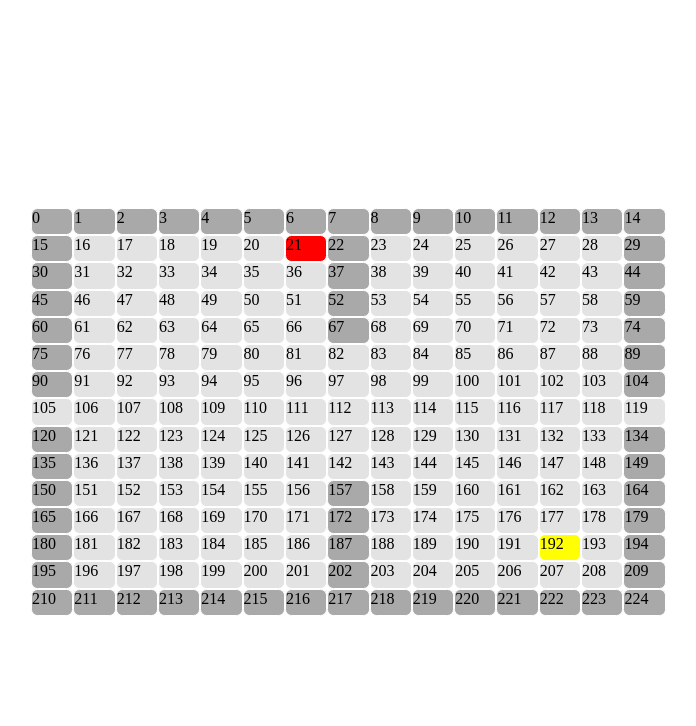
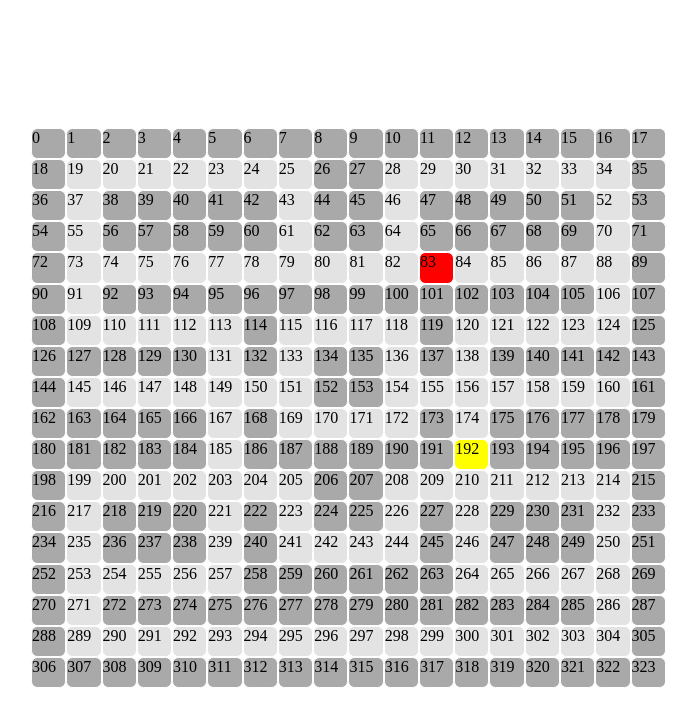
Before and after one commit to jgar123/BFS-Pacman, a website: page index.html in a window 1280 px wide. Shown: the whole page, without its empty margins (289-985 px from the left). Drawn offline with Linux system fonts and the light colour scheme.

Commit message:
added walls

```diff
--- a/scripts/app.js
+++ b/scripts/app.js
@@ -1,30 +1,31 @@
 function main() {
 
   const grid = document.querySelector('#grid')
-  const gridSize = 15
-  let ghost = 16
+  const cells = []
+  const gridSize = 18
+  let blinky = 22
+  let pinky = 169
   let pacman = 192
-  const wall = [22,37,52,67,202,187,172,157]
-  const cells = []
+  const wall = [
+    26, 27, 38, 39, 40, 41, 42, 44, 45, 47, 48, 49, 50, 51, 56, 57, 58, 59, 60, 62, 63, 65, 66, 67, 68, 69, 92, 93, 94, 95, 96, 97, 98, 99, 100, 101, 102, 103, 104, 105, 114, 119, 127, 128, 129, 130, 132, 134, 135, 137, 139, 140, 141, 142, 152, 153, 163, 164, 165, 166, 168, 173, 175, 176, 177, 178, 181, 182, 183, 184, 186, 187, 188, 189, 190, 191, 193, 194, 195, 196, 206, 207, 218, 219, 220, 222, 224, 225, 227, 229, 230, 231, 236, 237, 238, 240, 245, 247, 248, 249, 258, 259, 260, 261, 262, 263, 272, 273, 274, 275, 276, 277, 278, 279, 280, 281, 282, 283, 284, 285
+  ]
 
+  function createBoard(gridSize, blinky, pacmanPosition, wall) {
     for (let i = 0; i < gridSize ** 2; i++) {
 
       const cell = document.createElement('div')
 
-    if (i === ghost) {
-      cell.classList.add('ghost')
+      if (i === blinky) {
+        cell.classList.add('blinky')
       }
-    if (i === pacman) {
+      if (i === pacmanPosition) {
         cell.classList.add('pacman')
       }
       if (wall.includes(i)) {
         cell.classList.add('wall')
       }
-    if (i <= 14 || i % gridSize === 0 || i %  gridSize - gridSize + 1 === 0 || i >= 210) {
+      if (i <= gridSize - 1 || i % gridSize === 0 || i %  gridSize - gridSize + 1 === 0 || i >= gridSize ** 2 - gridSize) {
         cell.classList.add('wall')
-    }
-    if (i === 105 || i === 119) {
-      cell.classList.remove('wall')
       }
       cell.innerHTML = i
       cells.push(cell)
@@ -32,50 +33,38 @@ function main() {
 
     }
 
-  const test = cellsToVectors(cells, gridSize)
+  }
 
-  const route = BFS(test, gridSize)
-
-  const interval2 = setInterval(() => {
-    if (ghost === pacman) {
-      clearInterval(interval2)
-      console.log('woo')
-    } else {
-      const test2 = cellsToVectors(cells, gridSize)
-      console.log(test2)
-      console.log(BFS(test2, gridSize))
-    }
-  }, 3000)
-
-  let i = 0
+  createBoard(18, blinky, pacman, wall)
 
   const interval1 = setInterval(() => {
-    if (ghost === pacman) {
+    if (blinky === pacman) {
       clearInterval(interval1)
       cells[pacman].classList.remove('pacman')
-      cells[ghost].classList.add('ghost')
+      cells[blinky].classList.add('blinky')
     } else {
-      cells[ghost].classList.remove('ghost')
-      ghost += route[i]
-      i++
-      cells[ghost].classList.add('ghost')
+      const blinkyMap = cellsToVectors(cells, gridSize)
+      const blinkyRoute = BFS(blinkyMap, gridSize)
+      cells[blinky].classList.remove('blinky')
+      blinky += blinkyRoute[0]
+      cells[blinky].classList.add('blinky')
     }
-  }, 1000)
+  }, 500)
 
   window.addEventListener('keydown', (e) => {
-    if (e.keyCode === 37) {
+    if (e.keyCode === 65) {
       cells[pacman].classList.remove('pacman')
       pacman--
       cells[pacman].classList.add('pacman')
-    } else if (e.keyCode === 38) {
+    } else if (e.keyCode === 87) {
       cells[pacman].classList.remove('pacman')
       pacman -= gridSize
       cells[pacman].classList.add('pacman')
-    } else if (e.keyCode === 39) {
+    } else if (e.keyCode === 68) {
       cells[pacman].classList.remove('pacman')
       pacman++
       cells[pacman].classList.add('pacman')
-    } else if (e.keyCode === 40) {
+    } else if (e.keyCode === 83) {
       cells[pacman].classList.remove('pacman')
       pacman += gridSize
       cells[pacman].classList.add('pacman')
@@ -100,8 +89,7 @@ class Vector {
   }
 }
 
-// Converts current game state (stored in cells) from an array into an array of arrays. Once split, it then recreates the board with vectors
-// putting the new vector grid, ghost and pacman into an object which is fed into BFS.
+// Converts current game state (stored in cells) from an array into an array of arrays. Once split, it then recreates the board with vectors putting the new vector grid, ghost and pacman into an object which is fed into BFS algorithm
 function cellsToVectors(gameGridState, gridSize) {
 
   // split gameState into array or array (cells)
@@ -117,7 +105,7 @@ function cellsToVectors(gameGridState, gridSize) {
     const temp = []
     for (let x = 0; x < gridSize; x++) {
       const v = new Vector(y, x, updatedState[y][x].className)
-      if (v.value === 'ghost') {
+      if (v.value === 'blinky' || v.value === 'pinky' || v.value === 'inky' || v.value === 'clyde') {
         ghost = v
       } else if (v.value === 'pacman') {
         pacman = v
--- a/styles/main.css
+++ b/styles/main.css
@@ -9,19 +9,23 @@ body {
   display: flex;
   flex-wrap: wrap;
   width: 50vw;
-  height: 50vh;
+  height: 70vh;
 }
 
 #grid div {
-  height: 6.3%;
-  width: 6.3%;
+  height: 5.2%;
+  width: 5.2%;
   border: 1px solid white;
   background-color: rgba(200, 200, 200, 0.5);
   border-radius: 0.4rem;
 }
 
-#grid .ghost {
+#grid .blinky {
   background-color: red;
+}
+
+#grid .pinky {
+  background-color: pink;
 }
 
 #grid .pacman {
```
Lines whose indentation alone changed are shown as unchanged.
